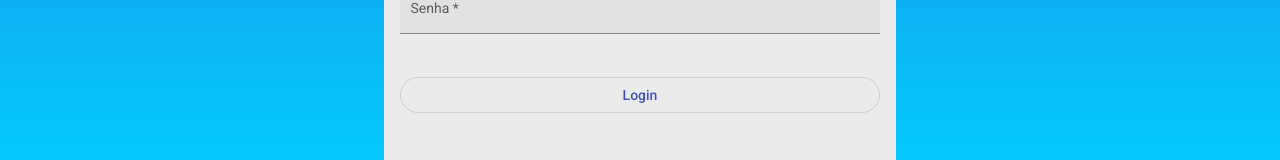
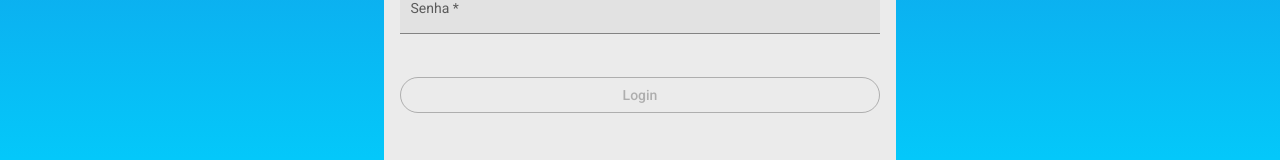
Before and after one commit to peterviegas/helpdesk-front, an Angular app: page /login in a window 1280 px wide. Shown: the part 558-718 px from the top of the page. Built offline with nearby package versions, Linux system fonts and the light colour scheme.

Commit message:
Validacao formularios para Login

```diff
--- a/src/app/components/login/login.component.html
+++ b/src/app/components/login/login.component.html
@@ -11,6 +11,6 @@
             <mat-label>Senha</mat-label>
             <input [formControl]="senha" required [(ngModel)]="creds.senha" name="senha" type="password" matInput placeholder="Ex. 123">
         </mat-form-field>
-        <button class="full-width mat-elevantio-z4" mat-stroked-button color="primary">Login</button>
+        <button [disabled]="!validaCampos()" class="full-width mat-elevantio-z4" mat-stroked-button color="primary">Login</button>
     </form>
 </div>
```
